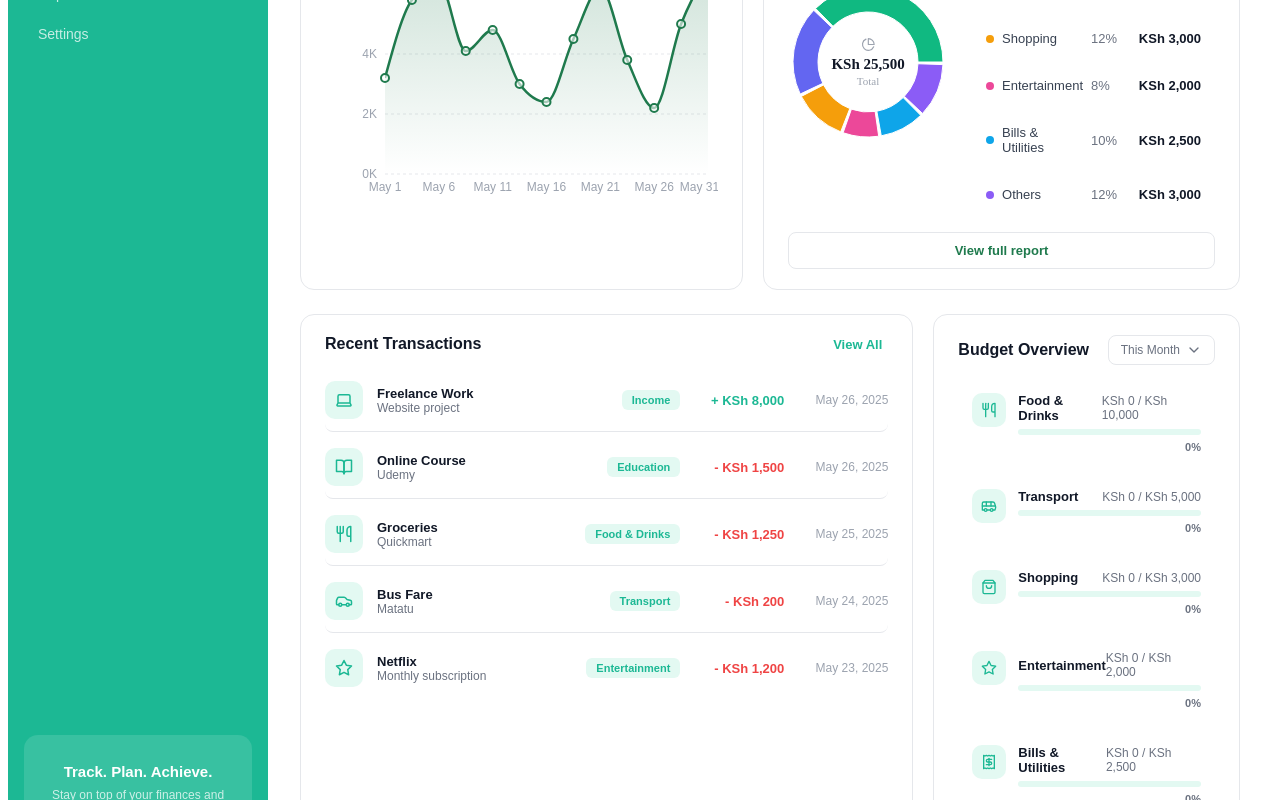
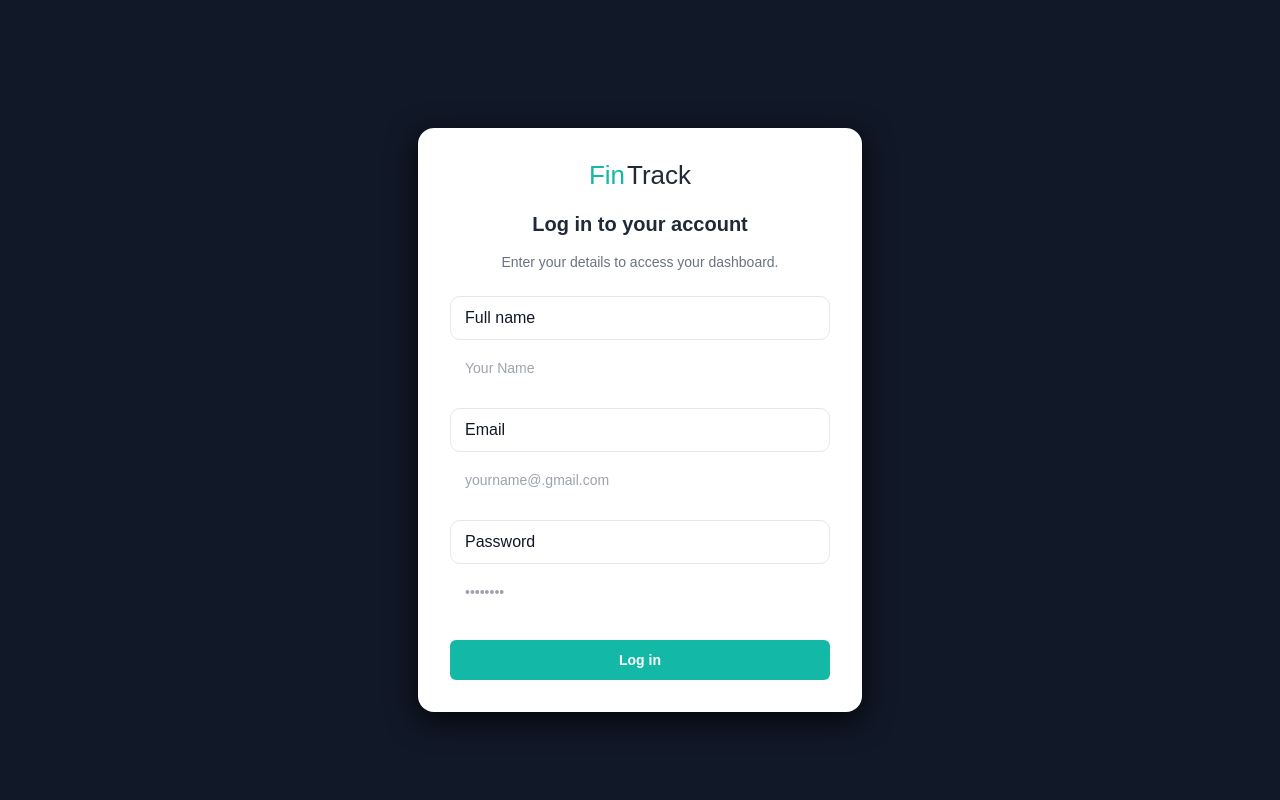
Before and after one commit to victorarsene483-max/Finance_tracker_arsene, a React (Vite) app: page / in a window 1280 px wide. Shown: the part 380-1180 px from the top of the page. Built offline with nearby package versions, Linux system fonts and the light colour scheme.

Commit message:
Added login page

```diff
--- a/src/App.jsx
+++ b/src/App.jsx
@@ -8,13 +8,20 @@ import Expenses from "./Expenses.jsx";
 import BudgetCard from "./BudgetCard.jsx";
 import RecentTransactions from "./RecentTransactions.jsx";
 import AddTransactionModal from "./AddTransactionModal.jsx";
+import Login from "./Login.jsx"
 import "./App.css";
 
 function AppContent() {
   const [isModalOpen, setIsModalOpen] = useState(false);
   const [activeView, setActiveView] = useState("Dashboard");
+  const[user,setUser]=useState(null);
+
+    if (!user) {
+      return <Login onLogin={setUser} />;
+    }
 
   return (
+
     <div className="app-layout">
       <Sidebar
         onAddTransaction={() => setIsModalOpen(true)}
--- a/src/Login.jsx
+++ b/src/Login.jsx
@@ -1,34 +1,77 @@
-import {useState} from "react";
-function Login(){
-    const[email,setEmail]=useState("");
-    const[password,setPassword]=useState("");
-    const[error,setError]=useState("");
+import { useState } from "react";
+import "./index.css"
+function LoginForm({ onLogin }) {
+  const [name, setName] = useState("");
+  const [email, setEmail] = useState("");
+  const [password, setPassword] = useState("");
+  const [error, setError] = useState("");
 
-function handleLogin(){
+  const handleSubmit = (e) => {
+    e.preventDefault();
+
+    if (!name.trim()) {
+      setError("Enter your name to continue.");
+      return;
+    }
+
     setError("");
-    if(!email || !password){
-        setError("please enter both email and password,");
-        return;
-    }
-    const users = JSON.parse(localStorage.getItem("fintrack_users")) || [];
-    const matchedUser = users.find(
-      (user) => user.email === email.trim().toLowerCase() && user.password === password
-    );
-    if(!matchedUser){
-        setError("Incorrect email or password");
-        return;
-    }
-    localStorage.setItem("fintrack_current_user", JSON.stringify(matchedUser));
-    console.log("Logged in as:", matchedUser.fullName);
+    onLogin({ name: name.trim(), email: email.trim() });
+  };
+
+  return (
+    <div className="login-page">
+      <form className="login-form" onSubmit={handleSubmit}>
+        <div className="login-brand">
+          <span className="login-brand-rent">Fin</span>
+          <span className="login-brand-flow">Track</span>
+        </div>
+
+        <h1 className="login-title">Log in to your account</h1>
+        <p className="login-subtitle">
+          Enter your details to access your dashboard.
+        </p>
+
+        <label className="login-field">
+          <span className="login-label">Full name</span>
+          <input
+            type="text"
+            value={name}
+            onChange={(e) => setName(e.target.value)}
+            placeholder="Your Name"
+            className="login-input"
+          />
+        </label>
+
+        <label className="login-field">
+          <span className="login-label">Email</span>
+          <input
+            type="email"
+            value={email}
+            onChange={(e) => setEmail(e.target.value)}
+            placeholder="yourname@.gmail.com"
+            className="login-input"
+          />
+        </label>
+
+        <label className="login-field">
+          <span className="login-label">Password</span>
+          <input
+            type="password"
+            value={password}
+            onChange={(e) => setPassword(e.target.value)}
+            placeholder="••••••••"
+            className="login-input"
+          />
+        </label>
+
+        {error && <p className="login-error">{error}</p>}
+
+        <button type="submit" className="login-submit">
+          Log in
+        </button>
+      </form>
+    </div>
+  );
 }
-<div className="login-card">
-    <div>
-        <h1 className="login-header">Login</h1>
-    </div>
-    {error && <p className="login-error">{error}</p>}
-    <input type="password" placeholder="Enter your password"  value={password} onChange={(e)=>setPassword(e.target.value)}/>
-    <button onClick={handleLogin}>Login</button>
 
-</div>
-}
-export default Login
+export default LoginForm;
--- a/src/index.css
+++ b/src/index.css
@@ -33,6 +33,17 @@
   --chart-red: #ef4444;
   --chart-purple: #8b5cf6;
   --chart-gray: #d1d5db;
+}
+html,body,root{
+  height: 100%;
+  margin: 0;
+  padding:0;
+}
+#root{
+  padding: 0;
+  margin: 0;
+  max-width: none;
+  height: 100%;
 }
 
 html.dark {
@@ -365,6 +376,103 @@ ul li:first-child {
 .card-change.down {
   color: var(--color-expense);
 }
+ .login-page{
+  display: flex;
+  align-items: center;
+  justify-content: center;
+  min-height: 100vh;
+  height: 200vh;
+  overflow: hidden;
+  box-sizing: border-box;
+  background-color: #111827;
+  margin:0;
+  padding: 24px;
+  font-family: Arial, Helvetica, sans-serif;
+ }
+
+ .login-form{
+  background:#ffffff ;
+  border-radius: 16px;
+  padding:32px;
+  width: 100%;
+  max-width: 380px;
+  box-shadow: 0 8px 30px rgba(0, 0, 0, 0.8);
+  display: flex;
+  flex-direction: column;
+  gap: 18px;
+ }
+ .login-brand{
+  display: flex;
+  justify-content: center;
+  gap: 2px;
+  font-size: 26px;
+  margin-bottom: 4px;
+ }
+ .login-brand-rent{
+  color: #14b8a6;
+ }
+ .login-brand-flow{
+  color: #1f2937;
+ }
+ .login-title{
+  text-align: center;
+  font-size: 20px;
+  font-weight: 600;
+  color: #1f2937;
+  margin: 0;
+ }
+ .login-subtitle{
+  text-align: center;
+  font-size: 14px;
+  color: #6b7280;
+  margin: 0 0 8px;
+ }
+ .login-field{
+  display: flex;
+  flex-direction: column;
+  gap: 6px;
+ }
+ .login-label{
+padding: 12px 14px;
+border: 1px solid #e5e7eb;
+border-radius: 10px;
+color: #111827;
+outline: none;
+transition:border-color 0.15s ease, box-shadow 0.15s ease;
+ }
+ .login-input {
+  height: 42px;
+  padding: 0 14px;
+  border-radius: 6px;
+  background-color: #ffffff;
+  border: 1px solid rgba(255, 255, 255, 0.08);
+  color: #0b1220;
+  font-size: 14px;
+}
+
+ .login-input:focus{
+  border-color: #14b8a6;
+  box-shadow: 0 0 0 3px rgba(20,184,166,0.15);
+  background: #ffffff;
+ }
+ .login-input::placeholder{
+  color: #9ca3af;
+ }
+ .login-submit{
+  margin-top: 8px;
+  padding: 12px 14px;
+  border: none;
+  border-radius: 6px;
+  background: #14b8a6;
+  color: #ffffff;
+  font-size: 14px;
+  font-weight: 600;
+  cursor: pointer;
+  transition: background 0.15s ease;
+ }
+ .login-submit:hover{
+  background: #0d9488;
+ }
 
 /* ============================
    MOBILE: Hamburger + Drawer
@@ -455,6 +563,7 @@ ul li:first-child {
   }
 }
 
+
 @media (max-width: 640px) {
   .Header {
     flex-direction: column;
```
Also changed, not shown: 1 other file (tests, documents, lock files or other folders).
